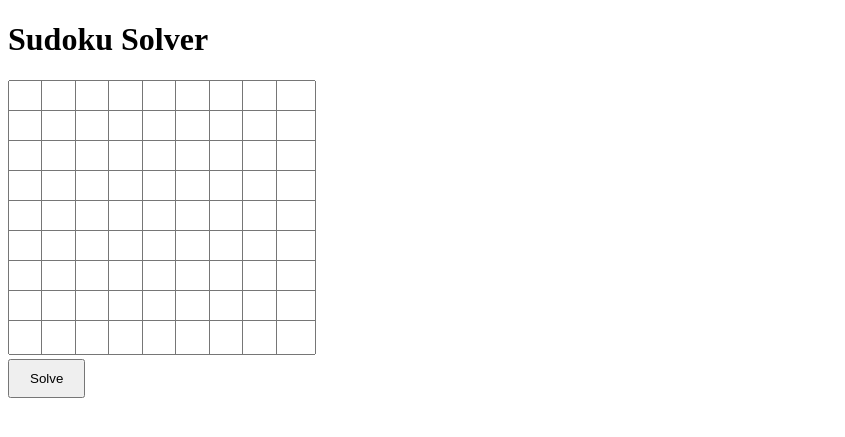
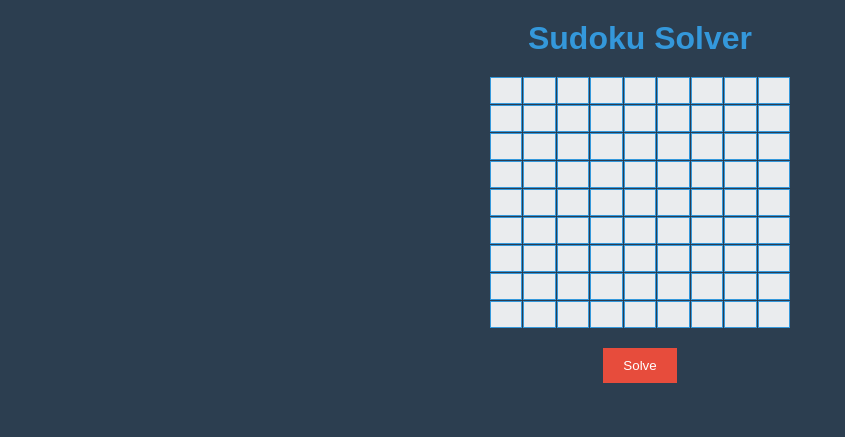
Before and after one commit to john-nash-rs/sudoku-solver-django, a Django app: page /solver/solve/ in a window 1280 px wide. Shown: the top 437 px of the page, without its empty margins (0-845 px from the left). Run offline with Django 4.2, Linux system fonts and the light colour scheme.

Commit message:
error handling

```diff
--- a/solver/templates/solver/solve_sudoku.html
+++ b/solver/templates/solver/solve_sudoku.html
@@ -1,53 +1,100 @@
-<!-- solver/templates/solver/solve_sudoku.html -->
 <!DOCTYPE html>
 <html lang="en">
 <head>
     <meta charset="UTF-8">
     <title>Sudoku Solver</title>
     <style>
+        body {
+            font-family: Arial, sans-serif;
+            background-color: #2C3E50; /* Dark blue-gray background */
+            color: #fff;
+            text-align: center;
+        }
+
+        h1 {
+            margin: 20px 0;
+            color: #3498DB; /* Light blue heading */
+        }
+
+        .sudoku-container {
+            width: 300px;
+            margin: 0 auto;
+        }
+
         .sudoku-grid {
             display: grid;
             grid-template-columns: repeat(9, 1fr);
             gap: 1px;
-            width: 300px;
+            width: 100%;
+            margin: 0 auto;
         }
+
         .sudoku-input {
             width: 100%;
             height: 100%;
             font-size: 20px;
             text-align: center;
+            border: 1px solid #3498DB; /* Light blue border */
+            background-color: #EAECEE; /* Light gray background */
+            box-sizing: border-box;
+            color: #333; /* Dark gray text color */
         }
+
         .solve-button {
-            margin-top: 10px;
+            margin-top: 20px;
             padding: 10px 20px;
+            background-color: #E74C3C; /* Red solve button */
+            color: #fff;
+            border: none;
+            cursor: pointer;
         }
+
+        .solve-button:hover {
+            background-color: #C0392B; /* Darker red on hover */
+        }
+
         .solved-sudoku-table {
             border-collapse: collapse;
             width: 300px;
+            margin: 20px auto;
         }
+
         .solved-sudoku-cell {
             width: 33px;
             height: 33px;
             font-size: 20px;
             text-align: center;
-            border: 1px solid black;
+            border: 1px solid #3498DB; /* Light blue border */
+            background-color: #EAECEE; /* Light gray background */
+            color: #333; /* Dark gray text color */
+            cursor: pointer;
+            transition: background-color 0.2s, color 0.2s;
+        }
+
+        .solved-sudoku-cell:hover {
+            background-color: #3498DB; /* Light blue on hover */
+            color: #fff;
+        }
+
+        .made-at {
+            color: #3498DB; /* Light blue text color */
+            margin-top: 20px;
         }
     </style>
 </head>
 <body>
     <h1>Sudoku Solver</h1>
-    <form method="post">
+    <div class="sudoku-container">
+        <form method="post" onsubmit="return validateInput()">
             {% csrf_token %}
             <div class="sudoku-grid">
                 {% for field in sudoku_fields %}
                     {{ field }}
                 {% endfor %}
             </div>
-
             {% if not solved_sudoku_values %}
                 <button type="submit" class="solve-button">Solve</button>
             {% endif %}
-
         </form>
         {% if solved_sudoku_values %}
         <h2>Solved Sudoku</h2>
@@ -62,6 +109,29 @@
             </tr>
         {% endfor %}
         </table>
+        <p class="made-at">Proudly made at skillcaptain.app ❤️ </p>
     {% endif %}
+    </div>
 </body>
+
+<script>
+    function validateInput() {
+        // Get all input elements with class "sudoku-input"
+        var inputElements = document.querySelectorAll('.sudoku-input');
+
+        for (var i = 0; i < inputElements.length; i++) {
+            var inputValue = inputElements[i].value;
+
+            // Check if the input is not empty and contains non-numeric characters
+            if (inputValue !== '' && (isNaN(inputValue) || inputValue < 1 || inputValue > 9)) {
+                alert('Please enter valid numbers from 1 to 9 in filled cells.');
+                return false;
+            }
+        }
+
+        // If all filled inputs are valid, return true to submit the form
+        return true;
+    }
+</script>
+
 </html>
```
Lines whose indentation alone changed are shown as unchanged.
